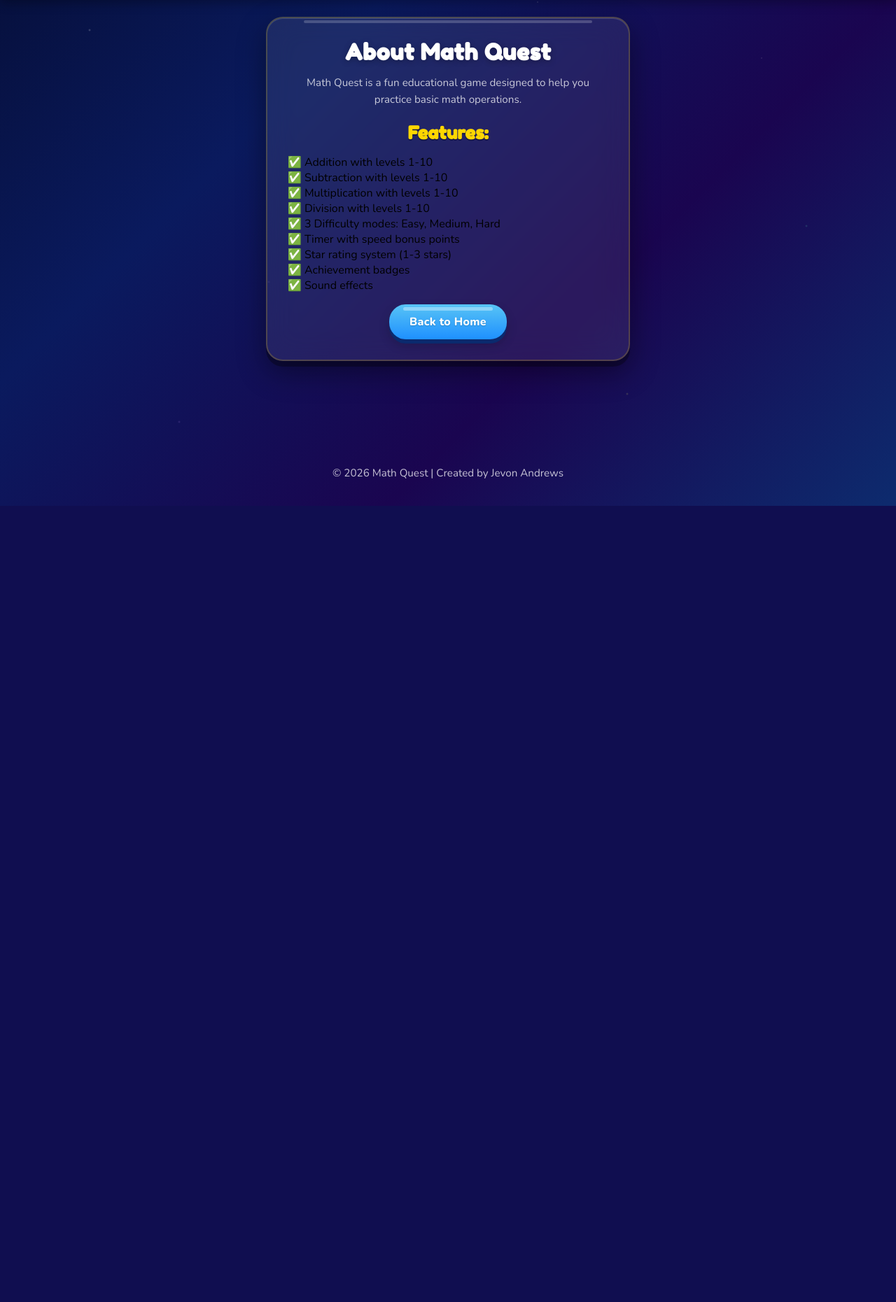
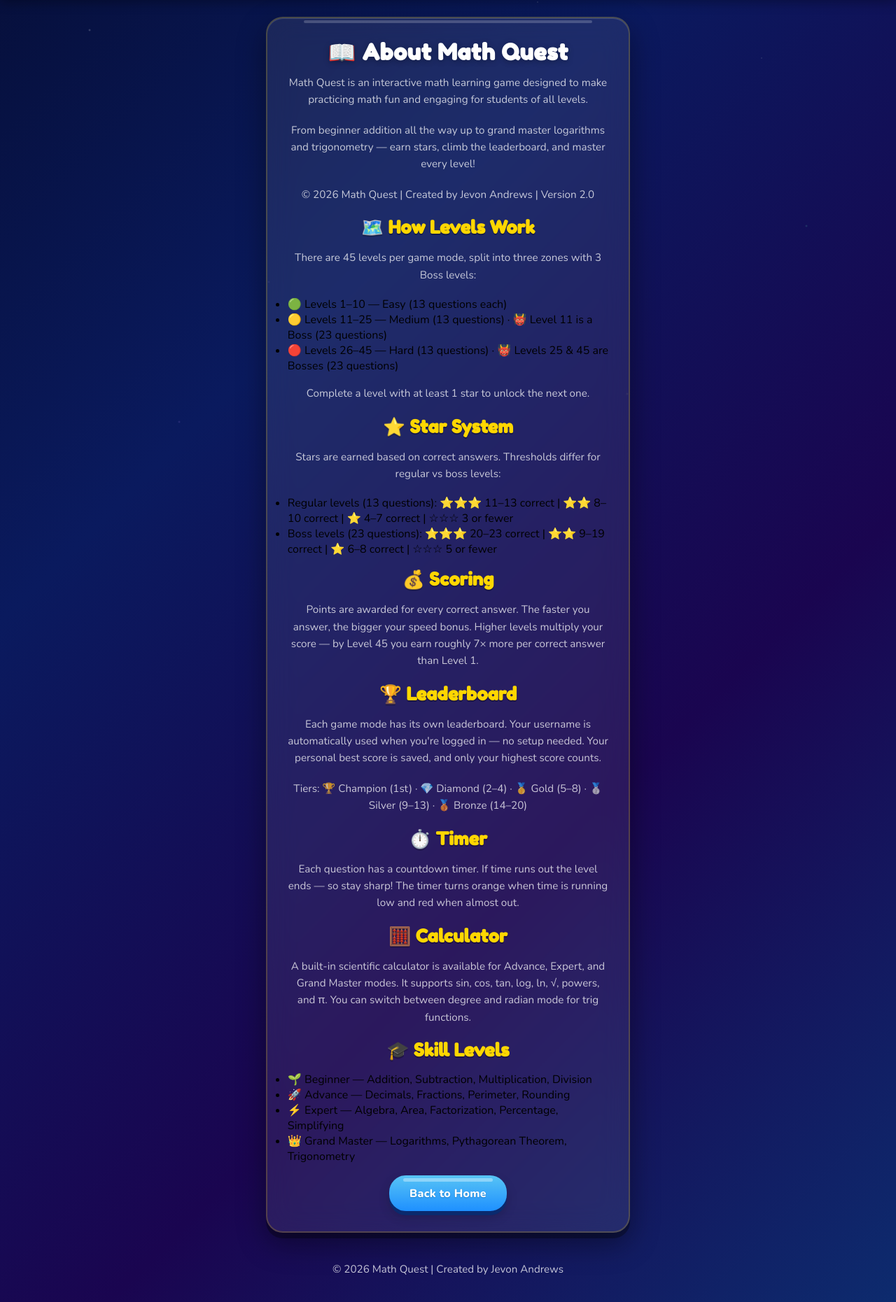
Before and after one commit to jevon1-23/math-quest, a PHP site: page /about.php in a window 1280 px wide. Shown: the part 77-1938 px from the top of the page at 70% size. Before the commit the page ends 800 px from the top, so only its background shows below. Run offline with PHP 8.4, Linux system fonts and the light colour scheme.

Commit message:
fix: update about page, auto-fill leaderboard username, fix back links

```diff
--- a/about.php
+++ b/about.php
@@ -11,20 +11,46 @@
 <?php include 'nav.php'; ?>
 
 <div class="card">
-    <h1>About Math Quest</h1>
-    <p>Math Quest is a fun educational game designed to help you practice basic math operations.</p>
+    <h1>📖 About Math Quest</h1>
+    <p>Math Quest is an interactive math learning game designed to make practicing math fun and engaging for students of all levels.</p>
+    <p>From beginner addition all the way up to grand master logarithms and trigonometry — earn stars, climb the leaderboard, and master every level!</p>
+    <p>© 2026 Math Quest | Created by Jevon Andrews | Version 2.0</p>
 
-    <h2>Features:</h2>
-    <ul style="list-style: none; text-align: left; margin: 1rem 0;">
-        <li>✅ Addition with levels 1-10</li>
-        <li>✅ Subtraction with levels 1-10</li>
-        <li>✅ Multiplication with levels 1-10</li>
-        <li>✅ Division with levels 1-10</li>
-        <li>✅ 3 Difficulty modes: Easy, Medium, Hard</li>
-        <li>✅ Timer with speed bonus points</li>
-        <li>✅ Star rating system (1-3 stars)</li>
-        <li>✅ Achievement badges</li>
-        <li>✅ Sound effects</li>
+    <h2>🗺️ How Levels Work</h2>
+    <p>There are 45 levels per game mode, split into three zones with 3 Boss levels:</p>
+    <ul style="text-align: left; margin: 1rem 0;">
+        <li>🟢 Levels 1–10 — Easy (13 questions each)</li>
+        <li>🟡 Levels 11–25 — Medium (13 questions) · 👹 Level 11 is a Boss (23 questions)</li>
+        <li>🔴 Levels 26–45 — Hard (13 questions) · 👹 Levels 25 &amp; 45 are Bosses (23 questions)</li>
+    </ul>
+    <p>Complete a level with at least 1 star to unlock the next one.</p>
+
+    <h2>⭐ Star System</h2>
+    <p>Stars are earned based on correct answers. Thresholds differ for regular vs boss levels:</p>
+    <ul style="text-align: left; margin: 1rem 0;">
+        <li>Regular levels (13 questions): ⭐⭐⭐ 11–13 correct | ⭐⭐ 8–10 correct | ⭐ 4–7 correct | ☆☆☆ 3 or fewer</li>
+        <li>Boss levels (23 questions): ⭐⭐⭐ 20–23 correct | ⭐⭐ 9–19 correct | ⭐ 6–8 correct | ☆☆☆ 5 or fewer</li>
+    </ul>
+
+    <h2>💰 Scoring</h2>
+    <p>Points are awarded for every correct answer. The faster you answer, the bigger your speed bonus. Higher levels multiply your score — by Level 45 you earn roughly 7× more per correct answer than Level 1.</p>
+
+    <h2>🏆 Leaderboard</h2>
+    <p>Each game mode has its own leaderboard. Your username is automatically used when you're logged in — no setup needed. Your personal best score is saved, and only your highest score counts.</p>
+    <p>Tiers: 🏆 Champion (1st) · 💎 Diamond (2–4) · 🥇 Gold (5–8) · 🥈 Silver (9–13) · 🥉 Bronze (14–20)</p>
+
+    <h2>⏱️ Timer</h2>
+    <p>Each question has a countdown timer. If time runs out the level ends — so stay sharp! The timer turns orange when time is running low and red when almost out.</p>
+
+    <h2>🧮 Calculator</h2>
+    <p>A built-in scientific calculator is available for Advance, Expert, and Grand Master modes. It supports sin, cos, tan, log, ln, √, powers, and π. You can switch between degree and radian mode for trig functions.</p>
+
+    <h2>🎓 Skill Levels</h2>
+    <ul style="text-align: left; margin: 1rem 0;">
+        <li>🌱 Beginner — Addition, Subtraction, Multiplication, Division</li>
+        <li>🚀 Advance — Decimals, Fractions, Perimeter, Rounding</li>
+        <li>⚡ Expert — Algebra, Area, Factorization, Percentage, Simplifying</li>
+        <li>👑 Grand Master — Logarithms, Pythagorean Theorem, Trigonometry</li>
     </ul>
 
     <a href="index.php"><button>Back to Home</button></a>
@@ -34,7 +60,6 @@
     <p>© 2026 Math Quest | Created by Jevon Andrews</p>
 </footer>
 
-<!-- At the very end of the file, right before </body> -->
 <?php include 'background-music.php'; ?>
 </body>
 </html>
```
